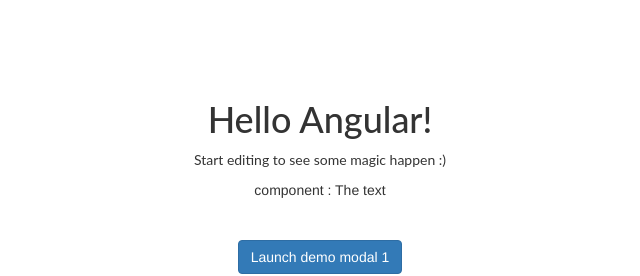
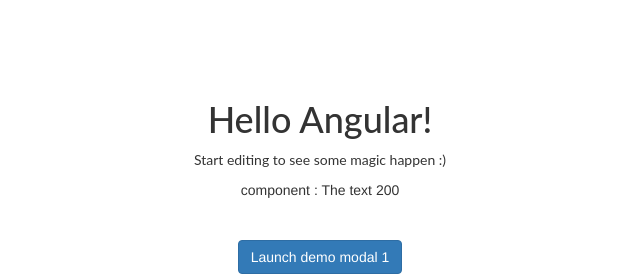
Before and after one commit to mjedli/angular-modal-bootstrap, an Angular app: page / in a window 1280 px wide. Shown: the top 276 px of the page, without its empty margins (320-960 px from the left). Built offline with nearby package versions, Linux system fonts and the light colour scheme.

Commit message:
1 file modified

```diff
--- a/src/app/app.component.ts
+++ b/src/app/app.component.ts
@@ -8,7 +8,7 @@
 export class AppComponent  {
 
   name = 'Angular';
-  text = 'The text';
+  text = 'The text 200';
 
   public showModal(text:String) {
     console.log(text);
```
